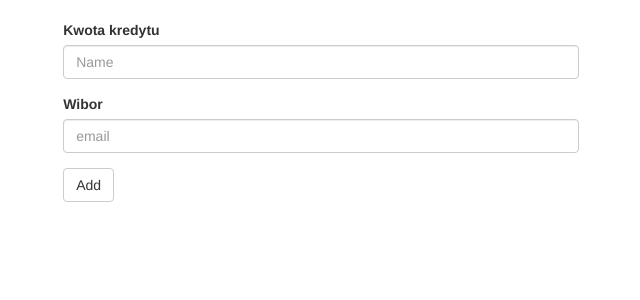
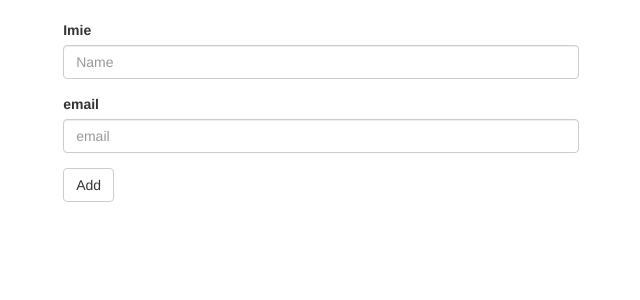
Before and after one commit to martusza/heroku-db-setup, a Flask app: page / in a window 1280 px wide. Shown: the top 300 px of the page, without its empty margins (46-686 px from the left). Run offline with Flask 2, Linux system fonts and the light colour scheme; some libraries are stand-ins or nearby versions.

Commit message:
changed input type in form

```diff
--- a/app/templates/main.html
+++ b/app/templates/main.html
@@ -12,12 +12,12 @@
         <br>
         <form action="/" method="POST">
             <div class="form-group">
-                <label for="amount">Kwota kredytu</label>
+                <label for="amount">Imie</label>
                 <input class="form-control" type="text" id="amount" name="name" value="" placeholder="Name" step="1"/>
             </div>
             <div class="form-group">
-                <label for="wibor">Wibor</label>
-                <input class="form-control" type="number" id="wibor" name="email" value="" placeholder="email" step="0.01"/>
+                <label for="wibor">email</label>
+                <input class="form-control" type="text" id="wibor" name="email" value="" placeholder="email" step="0.01"/>
             </div>
             <button class="btn btn-default" type="submit">Add</button>
         </form>
```
